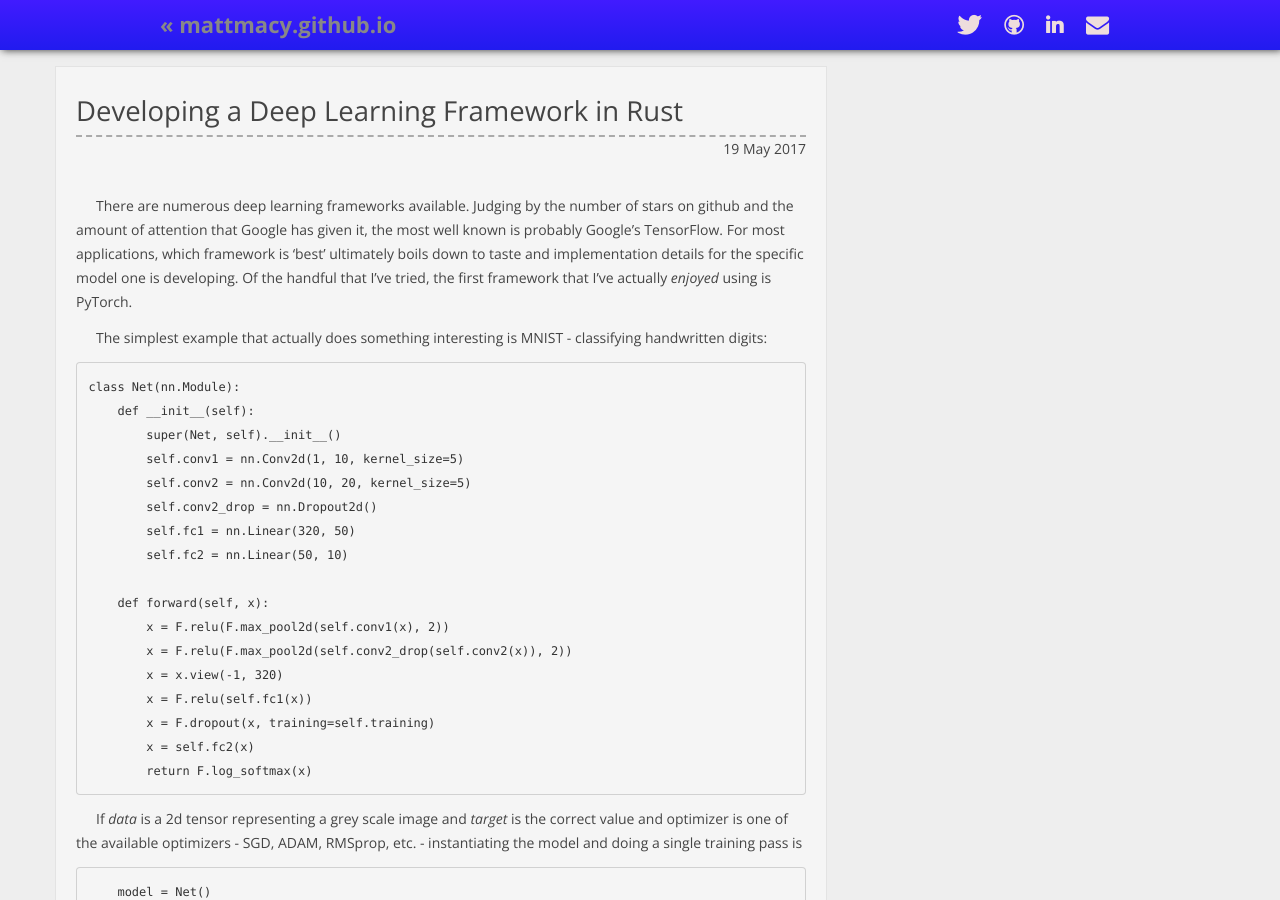
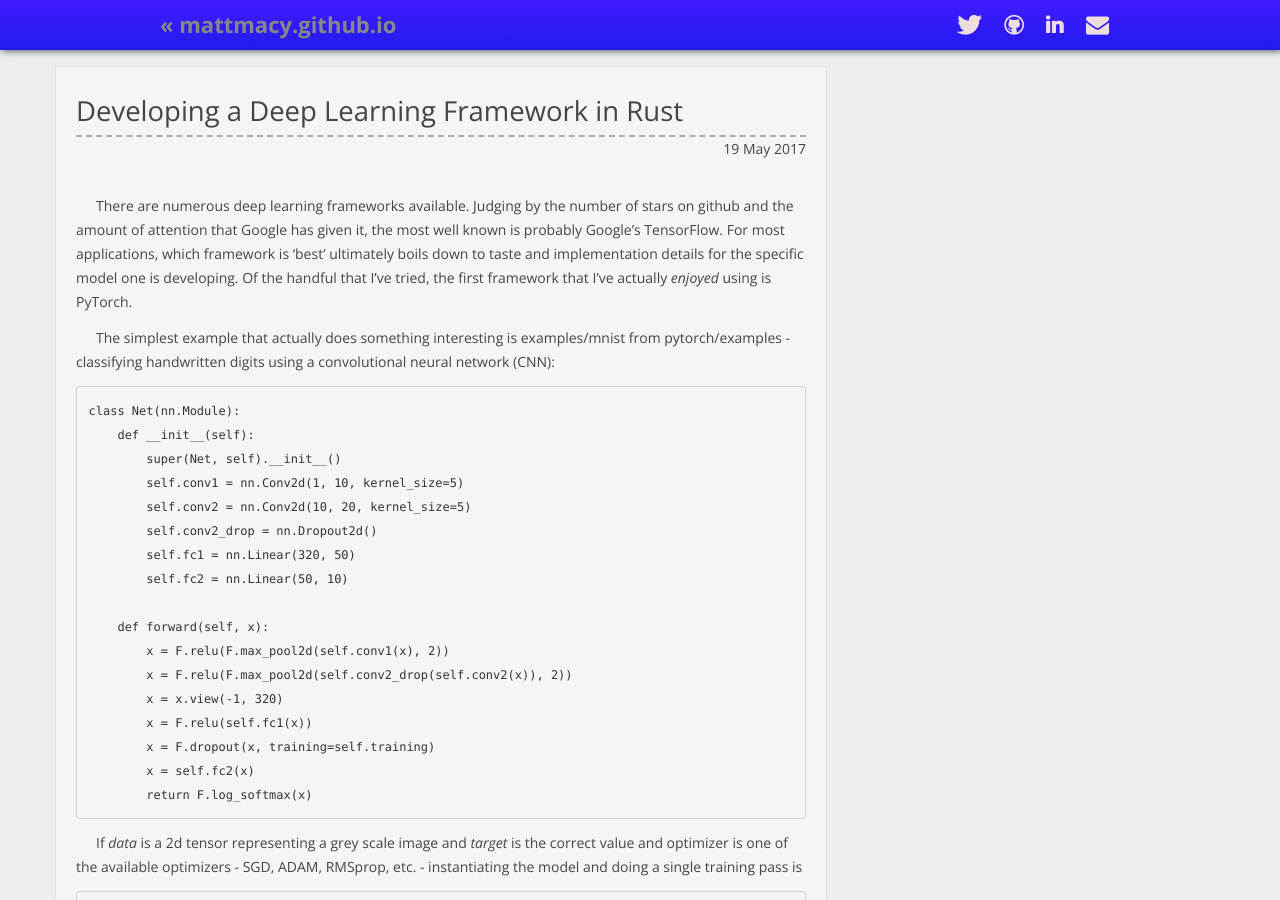
Before and after one commit to mattmacy/mattmacy.github.io, a Jekyll site: the page built from _posts/2017-05-19-DL-in-rust.md, in a window 1280 px wide and 900 px high. Built offline with Jekyll 4.4.1, drawn with Linux system fonts in a browser that asks for light colours.

Commit message:
Clarify the moist example

```diff
--- a/_posts/2017-05-19-DL-in-rust.md
+++ b/_posts/2017-05-19-DL-in-rust.md
@@ -9,7 +9,7 @@ and the amount of attention that Google has given it, the most well known is pro
 TensorFlow. For most applications, which framework is 'best' ultimately boils down to taste and
 implementation details for the specific model one is developing. Of the handful that I've tried, the first framework that I've actually *enjoyed* using is PyTorch.
 
-The simplest example that actually does something interesting is MNIST - classifying handwritten digits:
+The simplest example that actually does something interesting is examples/mnist from pytorch/examples - classifying handwritten digits using a convolutional neural network (CNN):
 
     class Net(nn.Module):
         def __init__(self):
```
